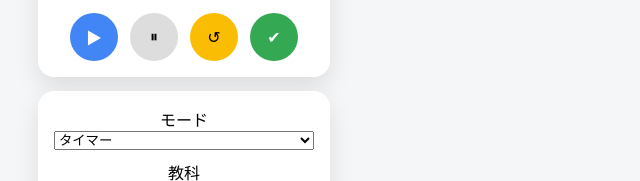
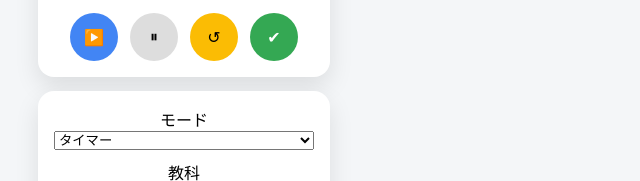
Before and after one commit to TYOKU482/Study-Focus-Timer, a plain HTML site: page index.html in a window 1280 px wide. Shown: the part 356-537 px from the top of the page, 319-959 px from the left. Drawn offline with Linux system fonts and the light colour scheme.

Commit message:
Update start button icon to use a colored emoji

```diff
--- a/index.html
+++ b/index.html
@@ -18,7 +18,7 @@
       <canvas id="timerCanvas" width="260" height="260"></canvas>
 
       <div class="buttons">
-        <button id="startBtn">▶</button>
+        <button id="startBtn">▶️</button>
         <button id="stopBtn">⏸</button>
         <button id="resetBtn">↺</button>
         <button id="recordBtn">✔</button>
```
